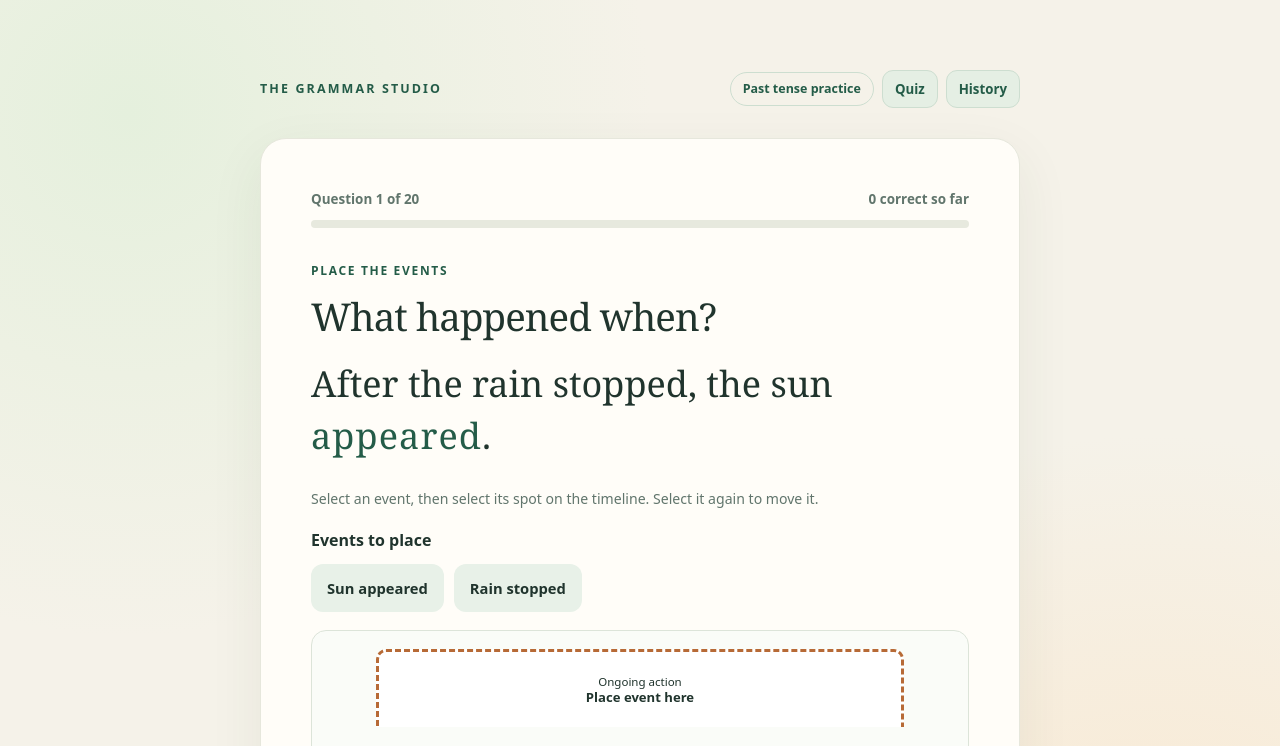
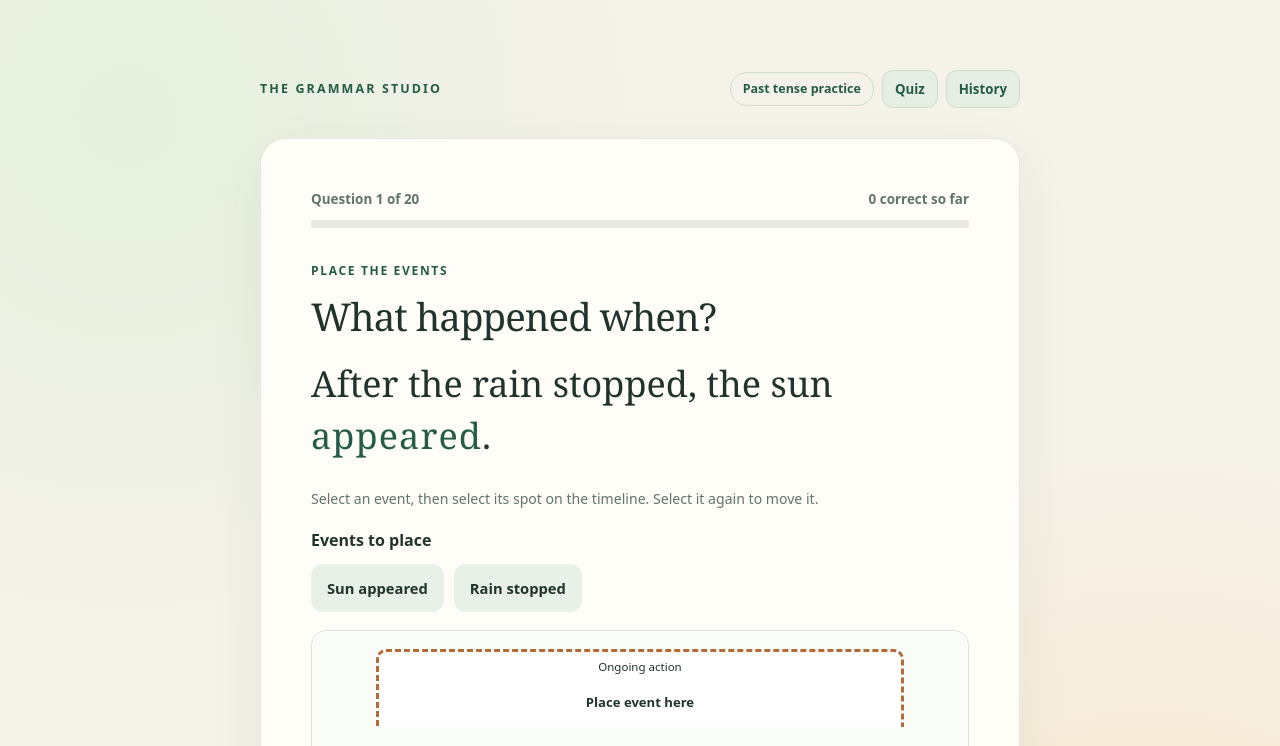
Before and after one commit to Suigi/one-off-pages, a plain HTML site: page index.html in a window 1280 px wide. Both pictures are taken after a click on the button 807 px from the left and 497 px from the top of the page. Shown: the top 746 px of the page. Drawn offline with Linux system fonts and the light colour scheme.

Commit message:
Keep timeline slot labels fixed and center answers

```diff
--- a/index.html
+++ b/index.html
@@ -69,17 +69,19 @@
     .place-board { background:#fafcf8; border:1px solid var(--line); border-radius:15px; padding:18px 14px 24px; margin-bottom:8px; }
     .place-row { display:grid; grid-template-columns:repeat(3,minmax(0,1fr)); align-items:end; gap:7px; position:relative; }
     .place-row::before { content:""; position:absolute; top:50%; left:8%; right:8%; height:2px; background:#94ad9b; pointer-events:none; }
-    .place-slot { position:relative; z-index:1; background:#fff; color:var(--ink); border:2px dashed #9bb9a2; border-radius:11px; padding:8px 5px; width:100%; height:100px; line-height:1.25; font-size:.82rem; overflow-wrap:anywhere; overflow:auto; }
+    .place-slot { position:relative; z-index:1; background:#fff; color:var(--ink); border:2px dashed #9bb9a2; border-radius:11px; padding:0; width:100%; height:100px; line-height:1.25; font-size:.82rem; overflow-wrap:anywhere; text-align:center; }
     .place-slot:hover { color:var(--ink); border-color:var(--green); background:#eef6ef; }
     .place-slot.filled { border-style:solid; border-color:var(--green); background:#d4e9d9; color:var(--ink); }
     .place-slot.filled:hover { background:#c9e3d1; color:var(--ink); }
-    .place-slot small { display:block; font-size:.72rem; font-weight:500; margin-bottom:3px; }
+    .place-slot small { position:absolute; top:8px; left:3px; right:3px; display:block; font-size:.72rem; font-weight:500; }
     .place-slot.filled small { color:var(--green); font-weight:800; }
+    .slot-value { position:absolute; top:38px; bottom:3px; left:3px; right:3px; display:flex; align-items:center; justify-content:center; overflow:auto; }
+    .bracket-slot .slot-value { top:28px; }
     .bracket-slot { display:block; width:84%; height:78px; margin:0 auto 22px; border:3px dashed #b76a36; border-bottom:0; border-radius:10px 10px 0 0; background:#fff; color:var(--ink); }
     .bracket-slot:hover { border-color:#b76a36; background:#fff; color:var(--ink); }
     .bracket-slot.filled { border-style:dashed; border-color:#b76a36; border-bottom:0; background:#d4e9d9; color:var(--ink); }
     .bracket-slot.filled:hover { border-color:#b76a36; background:#c9e3d1; color:var(--ink); }
-    .bracket-slot small { margin:0; } .board-direction { display:flex; justify-content:space-between; color:var(--muted); font-size:.73rem; margin-top:8px; }
+    .board-direction { display:flex; justify-content:space-between; color:var(--muted); font-size:.73rem; margin-top:8px; }
     .attempt-heading { font-size:.78rem; text-transform:uppercase; letter-spacing:.1em; font-weight:800; color:var(--red); margin:24px 0 9px; }
     .attempt-slot { min-width:0; min-height:91px; padding:9px 6px; border:2px solid #cbded0; border-radius:11px; background:#fff; text-align:center; overflow-wrap:anywhere; font-size:.82rem; line-height:1.25; }
     .attempt-slot small { display:block; color:var(--muted); font-size:.72rem; margin-bottom:8px; }
@@ -103,7 +105,7 @@
       header { margin-bottom:14px; } .tag { display:none; } .nav-button { min-height:44px; }
       .card { padding:23px 18px; border-radius:18px; } .mode-list,.comparison { grid-template-columns:1fr; }
       .mode-card { min-height:76px; } .place-board { padding:14px 8px 20px; }
-      .place-slot { font-size:.72rem; height:112px; padding:7px 3px; } .bracket-slot { height:78px; }
+      .place-slot { font-size:.72rem; height:112px; } .bracket-slot { height:78px; }
       .attempt-slot { font-size:.73rem; min-height:107px; padding:7px 3px; } .attempt-bracket { min-height:80px; }
       .event-choice { min-height:48px; } .spot-sentence { line-height:2.1; } .actions button { flex:1 1 100%; }
     }
@@ -421,7 +423,7 @@
           const slot = Object.keys(placed).find(key => placed[key] === i);
           return `<button type="button" class="event-choice ${selected === i ? 'selected' : ''} ${slot ? 'assigned' : ''}" data-event="${i}" aria-pressed="${selected === i}" aria-label="${escapeHTML(q.timeline.events[i].label)}${slot ? `, placed at ${slotNames[slot]}` : ''}">${escapeHTML(q.timeline.events[i].label)}</button>`;
         }).join('');
-        const target = slot => `<button type="button" class="place-slot ${placed[slot] !== undefined ? 'filled' : ''} ${slot === 'ongoing' ? 'bracket-slot' : ''}" data-slot="${slot}" aria-label="${slotNames[slot]}: ${placed[slot] === undefined ? 'empty' : q.timeline.events[placed[slot]].label}"><small>${slotNames[slot]}</small>${placed[slot] === undefined ? 'Place event here' : escapeHTML(q.timeline.events[placed[slot]].label)}</button>`;
+        const target = slot => `<button type="button" class="place-slot ${placed[slot] !== undefined ? 'filled' : ''} ${slot === 'ongoing' ? 'bracket-slot' : ''}" data-slot="${slot}" aria-label="${slotNames[slot]}: ${placed[slot] === undefined ? 'empty' : q.timeline.events[placed[slot]].label}"><small>${slotNames[slot]}</small><span class="slot-value">${placed[slot] === undefined ? 'Place event here' : escapeHTML(q.timeline.events[placed[slot]].label)}</span></button>`;
         document.getElementById('placement-panel').innerHTML = `<label>Events to place</label><div class="event-choices">${events}</div><div class="place-board">${target('ongoing')}<div class="place-row">${target('earlier')}${target('during')}${target('later')}</div><div class="board-direction"><span>← Earlier</span><span>Later →</span></div></div>`;
         document.querySelectorAll('[data-event]').forEach(button => button.addEventListener('click', () => {
           selected = Number(button.dataset.event);
```
